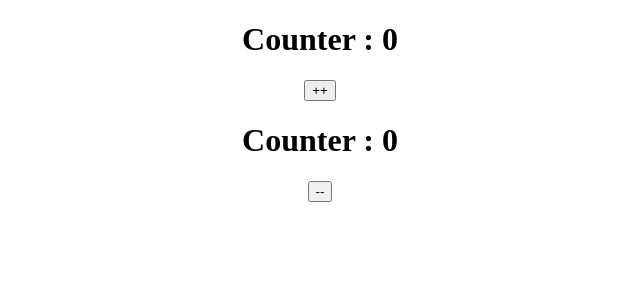
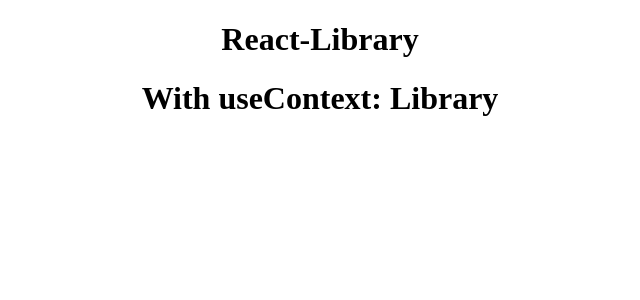
Before and after one commit to Raghavender-lonka/my-app-demo, a React (Create React App) app: page / in a window 1280 px wide. Shown: the top 300 px of the page, without its empty margins (320-960 px from the left). Built offline with nearby package versions, Linux system fonts and the light colour scheme.

Commit message:
ContextApi

```diff
--- a/src/App.js
+++ b/src/App.js
@@ -1,10 +1,14 @@
-import React from "react"
-import UseEffectHook from "./components/useEffect/UseEffectHook"
+import React, { createContext } from "react"
+import Child1 from "./components/context/Child1"
+
+export const Info = createContext()
 
 function App() {
   return (
     <div>
-      <UseEffectHook />
+      <Info.Provider value={"Library"}>
+        <Child1 name={"React"} />
+      </Info.Provider>
     </div>
   )
 }
--- /dev/null
+++ b/src/components/context/Child1.jsx
@@ -0,0 +1,12 @@
+import React from "react"
+import Child2 from "./Child2"
+
+function Child1({ name }) {
+  return (
+    <div>
+      <Child2 name={name} />
+    </div>
+  )
+}
+
+export default Child1
--- /dev/null
+++ b/src/components/context/Child2.jsx
@@ -0,0 +1,14 @@
+import React from "react"
+import Child3 from "./Child3"
+import Child4 from "./Child4"
+
+function Child2({ name }) {
+  return (
+    <div>
+      <Child3 name={name} />
+      <Child4 />
+    </div>
+  )
+}
+
+export default Child2
--- /dev/null
+++ b/src/components/context/Child3.jsx
@@ -0,0 +1,18 @@
+import React from "react"
+import { Info } from "../../App"
+
+function Child3({ name }) {
+  return (
+    <Info.Consumer>
+      {(library) => {
+        return (
+          <h1>
+            {name}-{library}
+          </h1>
+        )
+      }}
+    </Info.Consumer>
+  )
+}
+
+export default Child3
--- /dev/null
+++ b/src/components/context/Child4.jsx
@@ -0,0 +1,13 @@
+import React, { useContext } from "react"
+import { Info } from "../../App"
+
+function Child4() {
+  const name = useContext(Info)
+  return (
+    <div>
+      <h1>With useContext: {name}</h1>
+    </div>
+  )
+}
+
+export default Child4
--- a/src/components/useEffect/UseEffectHook.jsx
+++ b/src/components/useEffect/UseEffectHook.jsx
@@ -14,14 +14,15 @@
   //     console.log("here3")
   //   }, [counter2])
 
-  const incrementHandler = () => {
-    return setCounter(counter + 1)
-  }
+  // const incrementHandler = () => {
+  //   return setCounter(counter + 1)
+  // }
+
   return (
     <div>
       <h1>Counter : {counter}</h1>
 
-      <button onClick={incrementHandler}>++</button>
+      <button onClick={() => setCounter(counter + 1)}>++</button>
       <h1>Counter : {counter2}</h1>
 
       <button onClick={() => setCounter2(counter2 - 1)}>--</button>
```
Also changed, not shown: src/components/context/Contextapi.jsx (added), text-how-does-react-work.txt, text.txt (deleted), 1 other file (tests, documents, lock files or other folders).
